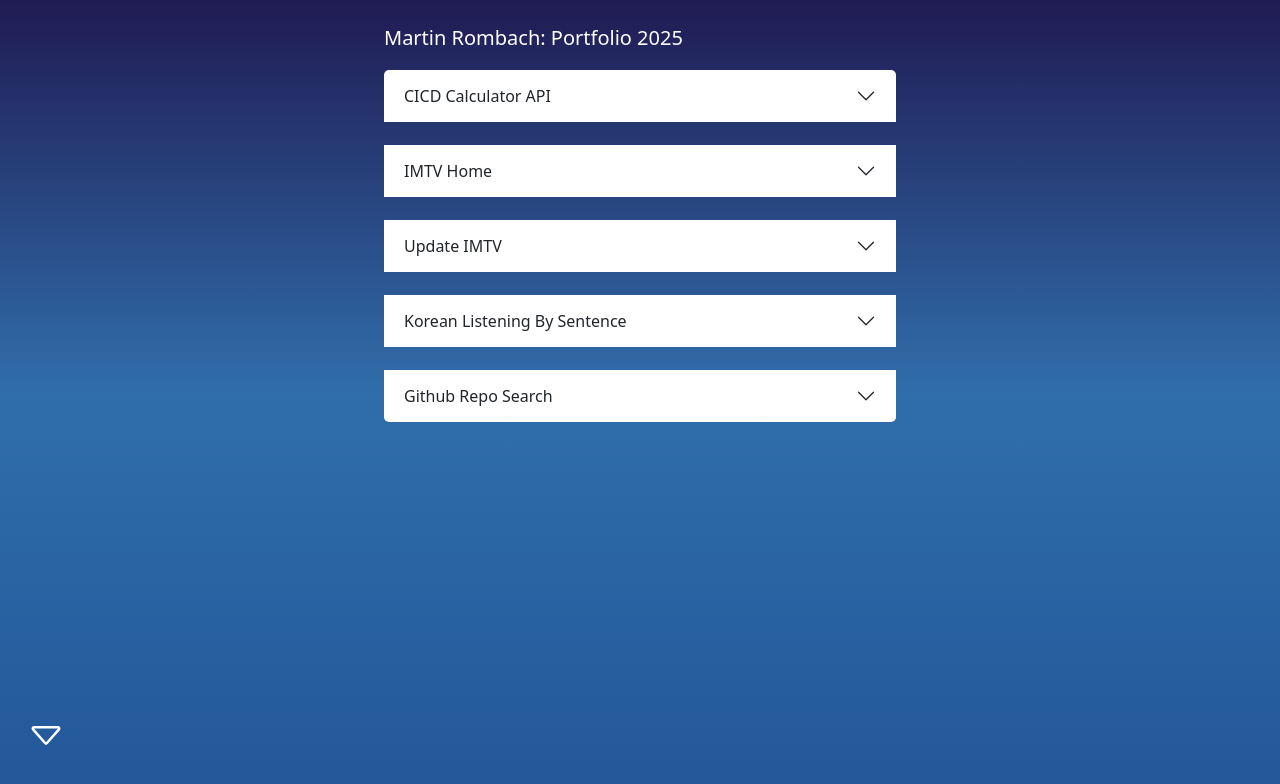
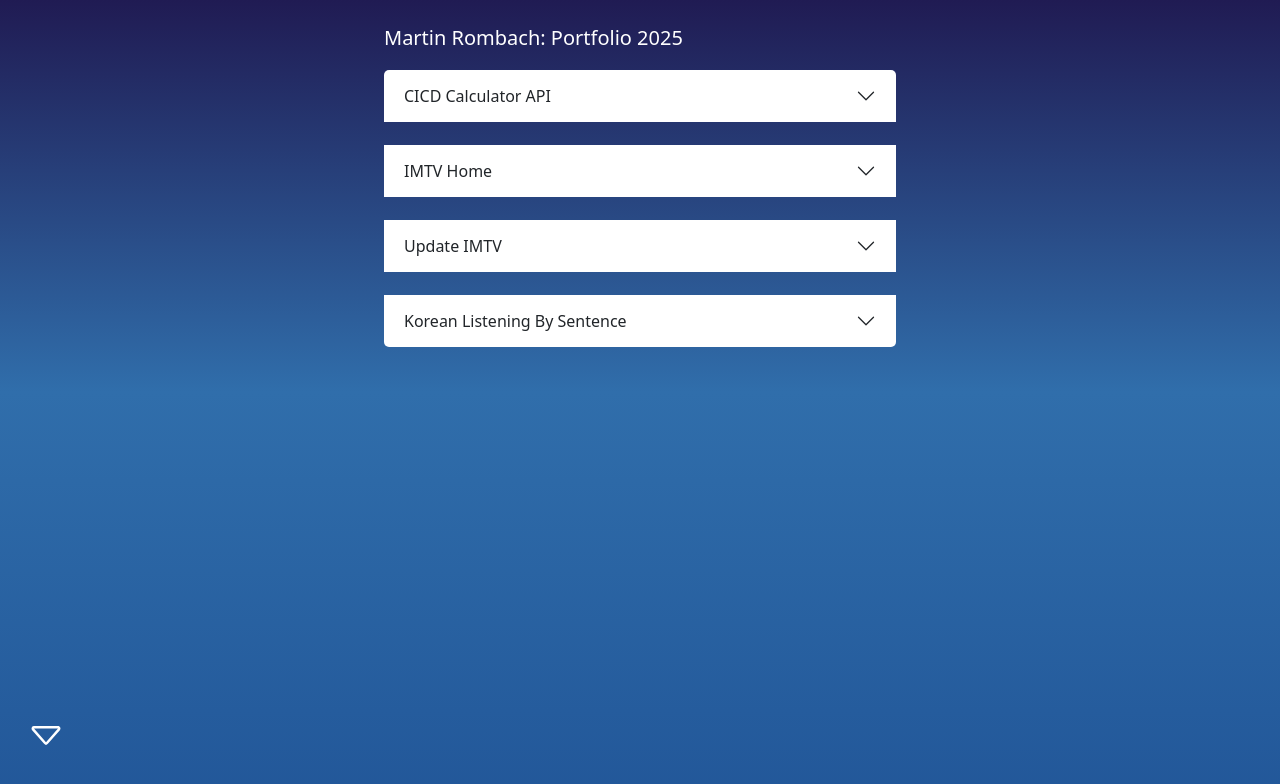
Before and after one commit to martinrombach88/portfolio, a React (Vite) app: page / in a window 1280 px wide. Shown: the top 784 px of the page. Built offline with nearby package versions, Linux system fonts and the light colour scheme.

Commit message:
updates to links

```diff
--- a/src/components/Projects/Portfolio.js
+++ b/src/components/Projects/Portfolio.js
@@ -62,7 +62,7 @@
     description: null,
     technology: ["React.js | ", "Material UI"],
     sourceCode: "https://github.com/martinrombach88/korean_listening_app/",
-    livePreview: "https://martinrombachdev.com/korean_listening_app/",
+    livePreview: "https://martinrombach88.github.io/korean_listening_app/",
     image: "/images/korean_app/korean_app.webp",
     imageList: [
       "/images/korean_app/korean_app1.webp",
@@ -72,22 +72,6 @@
     ],
     mobile: true,
   },
-
-  {
-    name: "Github Repo Search",
-    overview:
-      "A search app that returns Github users profile information and repositories.",
-
-    technology: ["React | ", "Material UI"],
-    sourceCode: "https://github.com/martinrombach88/git_repo_search",
-    livePreview: "https://martinrombachdev.com/git_repo_search/",
-    image: "//images//git_search/git_search.webp",
-    imageList: [
-      "/images//git_search/git_search1.webp",
-      "/images//git_search/git_search2.webp",
-      "/images//git_search/git_search3.webp",
-    ],
-  },
 ];
 
 export const contact = {
```
